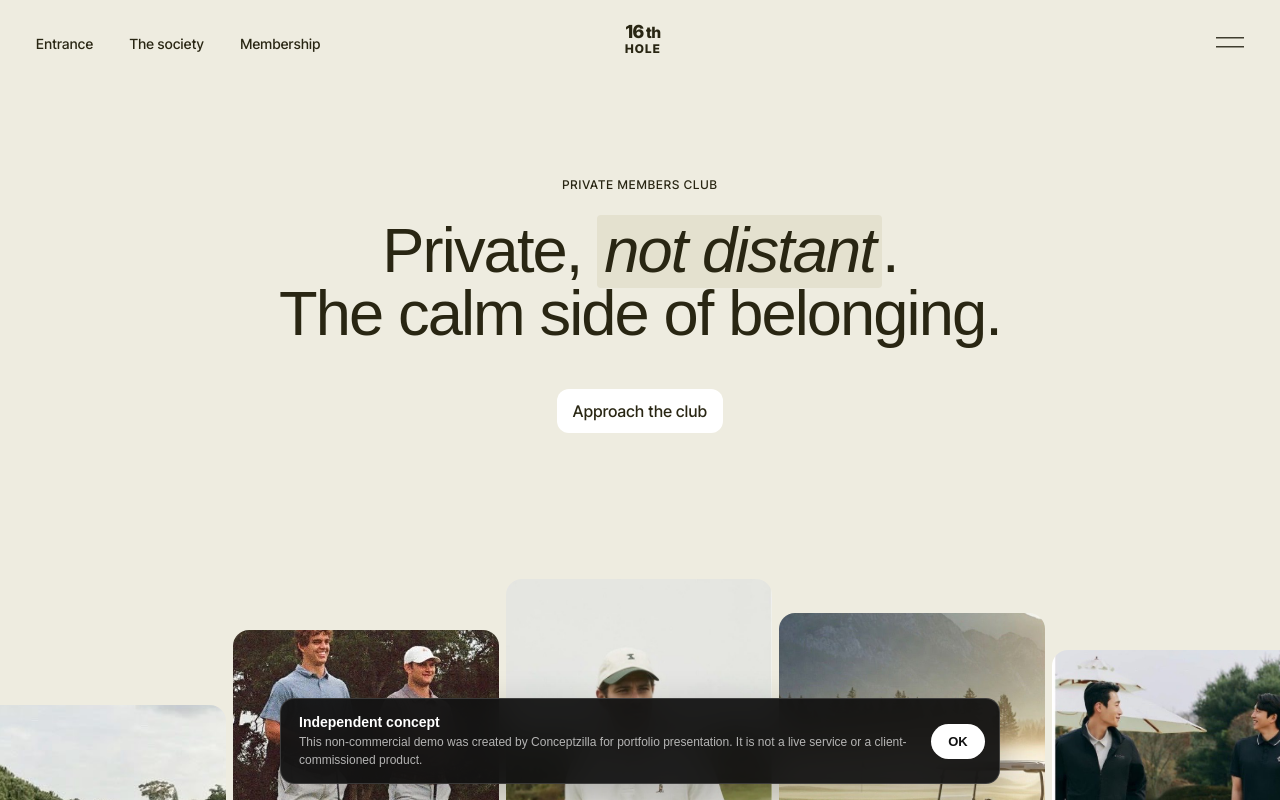
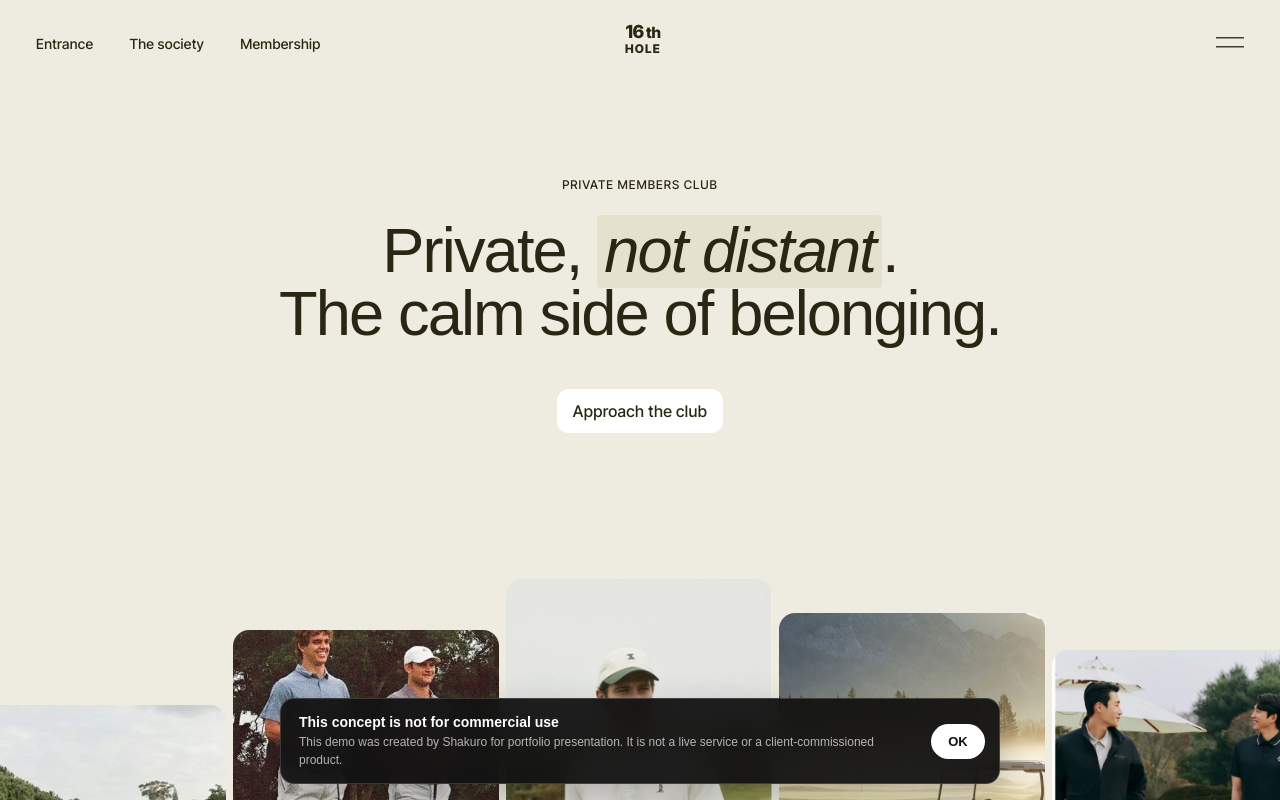
Before and after one commit to Conceptzilla/16th-hole-frontend, a Next.js app: page / in a window 1280 px wide. Built offline with nearby package versions, Linux system fonts and the light colour scheme; no server answers; a web font is replaced by a local one.

Commit message:
Refine concept notice copy

```diff
--- a/src/components/common/DemoNotice.tsx
+++ b/src/components/common/DemoNotice.tsx
@@ -2,7 +2,7 @@
 
 import { useEffect, useState } from "react";
 
-const STORAGE_KEY = "conceptzilla-demo-notice-dismissed-v1";
+const STORAGE_KEY = "conceptzilla-demo-notice-dismissed-v2";
 
 export default function DemoNotice() {
   const [isVisible, setIsVisible] = useState(false);
@@ -36,9 +36,9 @@ export default function DemoNotice() {
   return (
     <aside className="demo-notice" aria-label="Independent concept notice" aria-live="polite">
       <p>
-        <strong>Independent concept</strong>
+        <strong>This concept is not for commercial use</strong>
         <span>
-          This non-commercial demo was created by Conceptzilla for portfolio presentation. It is not a live service or a client-commissioned product.
+          This demo was created by Shakuro for portfolio presentation. It is not a live service or a client-commissioned product.
         </span>
       </p>
       <button type="button" onClick={dismiss}>
```
Also changed, not shown: 1 other file (tests, documents, lock files or other folders).
